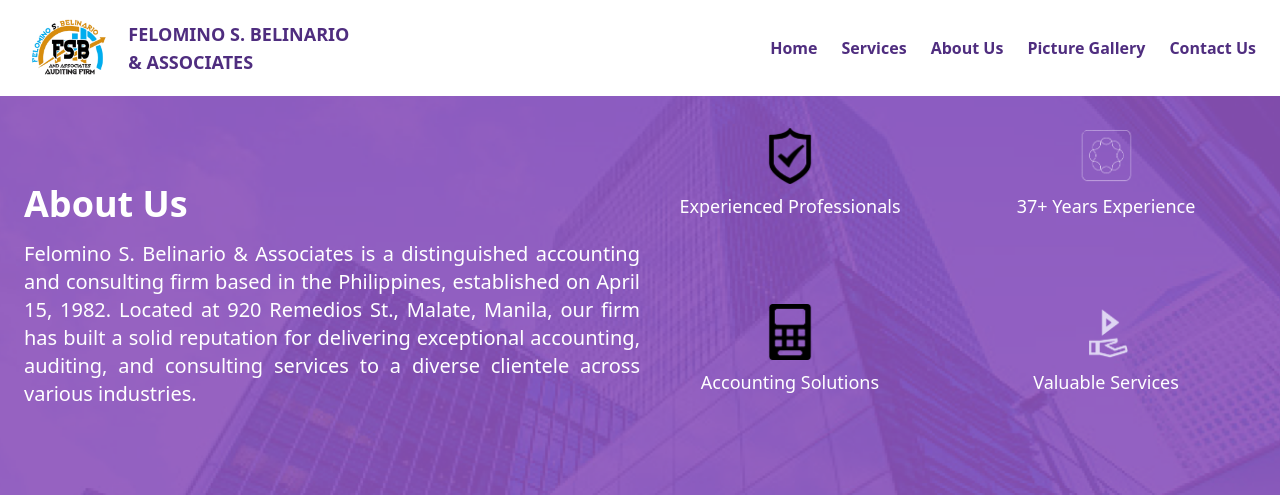
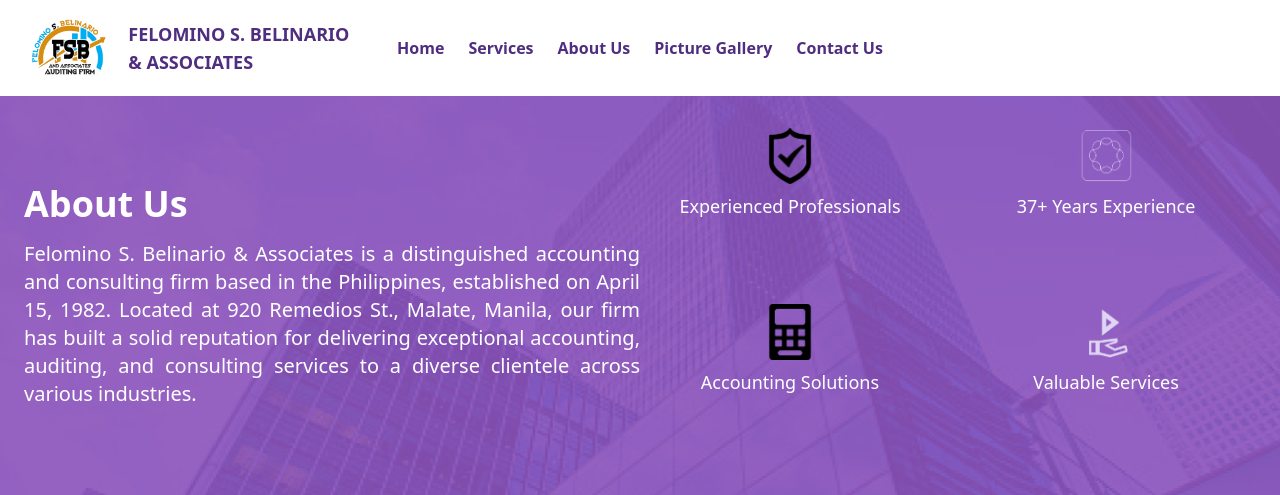
Before and after one commit to Macfou/fsbelinario, a PHP site: page /about.php in a window 1280 px wide. Shown: the top 495 px of the page. Run offline with PHP 8.4, Linux system fonts and the light colour scheme; some libraries are stand-ins or nearby versions.

Commit message:
navbar update

```diff
--- a/navbar.php
+++ b/navbar.php
@@ -1,11 +1,10 @@
-<!-- navbar.php -->
 <nav class="bg-white shadow-md">
     <div class="container mx-auto flex items-center justify-between py-4 px-6">
 
         <!-- Logo -->
         <div class="flex items-center space-x-3">
             <a href="index.php">
-                <img src="images/fsblogo.png" alt="Logo" class="h-16">
+                <img src="Images/fsblogo.png" alt="Logo" class="h-16">
             </a>
             <div class="flex flex-col">
                 <span class="text-lg font-bold text-[#4F2D7F]">FELOMINO S. BELINARIO</span>
@@ -13,19 +12,20 @@
             </div>
         </div>
 
-        <!-- Hamburger Button -->
-        <button id="menu-btn" class="block md:hidden text-[#4F2D7F] text-3xl">
-            <i class="fas fa-bars"></i>
-        </button>
-
-        <!-- Desktop Navigation -->
-        <div class="hidden md:flex space-x-6">
+        <!-- Desktop Navigation centered -->
+        <div class="hidden md:flex absolute left-1/2 transform -translate-x-1/2 space-x-6">
             <a href="index.php" class="text-[#4F2D7F] hover:underline hover:text-red-600 font-semibold">Home</a>
             <a href="services.php" class="text-[#4F2D7F] hover:underline hover:text-red-600 font-semibold">Services</a>
             <a href="about.php" class="text-[#4F2D7F] hover:underline hover:text-red-600 font-semibold">About Us</a>
             <a href="gallery.php" class="text-[#4F2D7F] hover:underline hover:text-red-600 font-semibold">Picture Gallery</a>
             <a href="contact.php" class="text-[#4F2D7F] hover:underline hover:text-red-600 font-semibold">Contact Us</a>
         </div>
+
+        <!-- Hamburger Button -->
+        <button id="menu-btn" class="block md:hidden text-[#4F2D7F] text-3xl">
+            <i class="fas fa-bars"></i>
+        </button>
+
     </div>
 
     <!-- Mobile Menu -->
```
